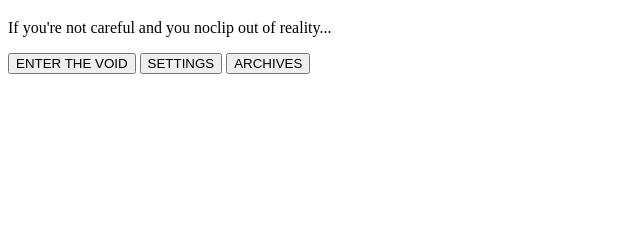
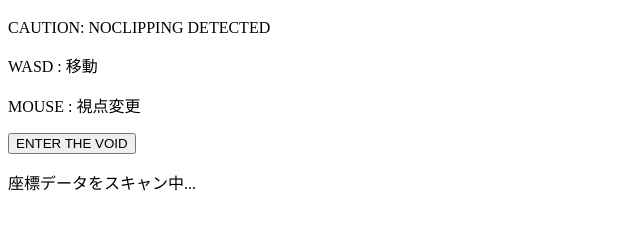
Before and after one commit to Python121212/the-backrooms, a plain HTML site: page index.html in a window 1280 px wide. Shown: the part 223-452 px from the top of the page, without its empty margins (0-640 px from the left). Drawn offline with nearby package versions, Linux system fonts and the light colour scheme.

Commit message:
Update index.html

```diff
--- a/index.html
+++ b/index.html
@@ -2,26 +2,30 @@
 <html lang="ja">
 <head>
     <meta charset="UTF-8">
-    <title>The Backrooms - Portal</title>
+    <meta name="viewport" content="width=device-width, initial-scale=1.0">
+    <title>Infinite Backrooms Project</title>
     <link rel="stylesheet" href="style.css">
 </head>
 <body>
-    <!-- Three.jsの描画領域 -->
+    <!-- 3D描画ターゲット -->
     <canvas id="canvas"></canvas>
 
-    <!-- UIオーバーレイ -->
+    <!-- 操作ガイド・スタート画面 -->
     <div id="ui">
-        <h1 class="title">THE BACKROOMS</h1>
-        <p class="subtitle">If you're not careful and you noclip out of reality...</p>
-
-        <div class="menu">
-            <button class="menu-btn" onclick="startGame()">ENTER THE VOID</button>
-            <button class="menu-btn">SETTINGS</button>
-            <button class="menu-btn">ARCHIVES</button>
+        <div class="container">
+            <h1>THE BACKROOMS</h1>
+            <p class="warning">CAUTION: NOCLIPPING DETECTED</p>
+            <div class="controls-guide">
+                <p>WASD : 移動</p>
+                <p>MOUSE : 視点変更</p>
+            </div>
+            <button id="start-btn">ENTER THE VOID</button>
+            <p id="status-msg">座標データをスキャン中...</p>
         </div>
     </div>
 
+    <!-- Three.js 本体と、FPS操作用コントロールの読み込み -->
     <script src="https://cdnjs.cloudflare.com/ajax/libs/three.js/0.160.0/three.min.js"></script>
-    <script src="main.js"></script>
+    <script type="module" src="main.js"></script>
 </body>
 </html>
```
